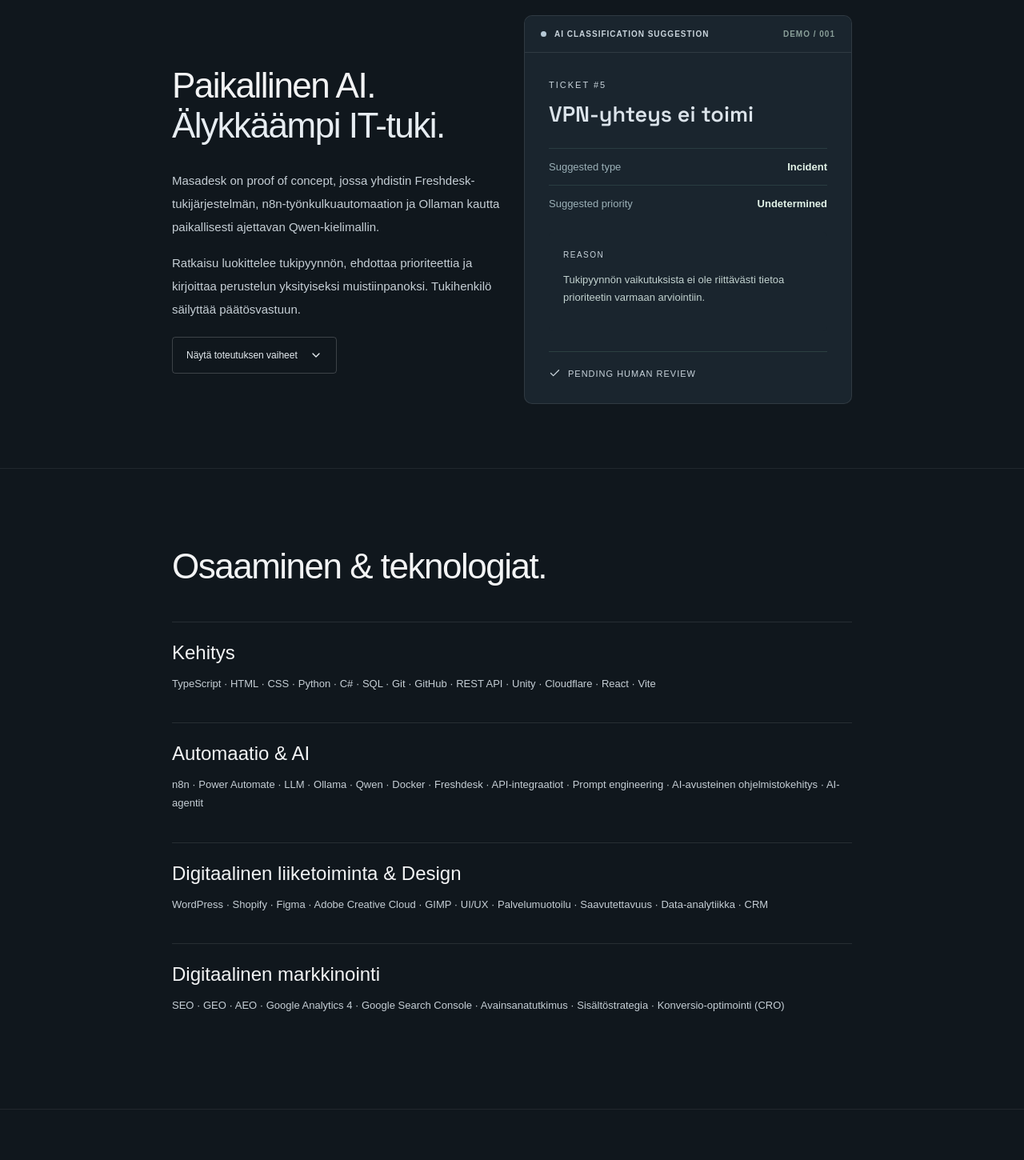
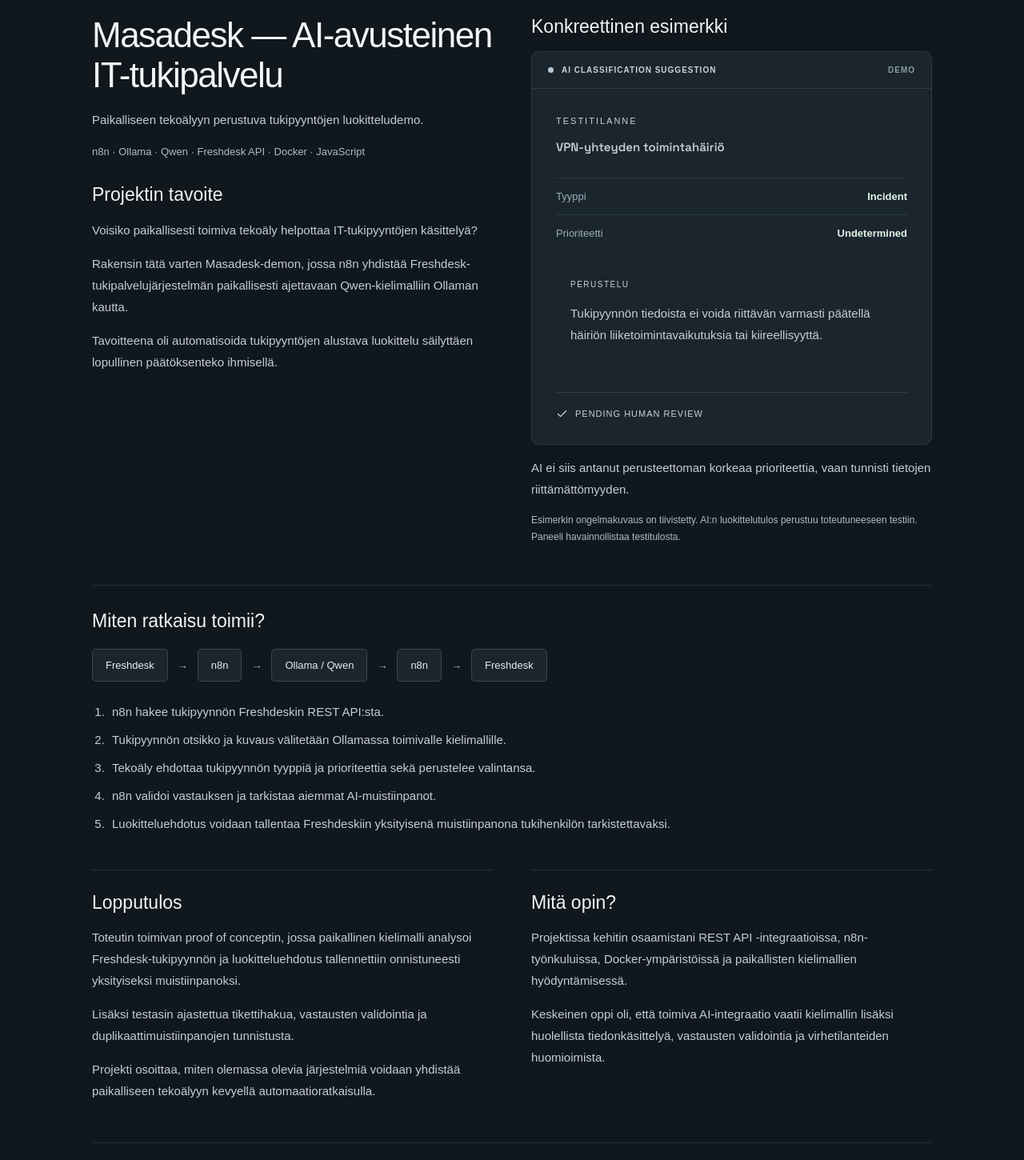
Before and after one commit to ylkka0/Portfolio, a React (Vite) app: page / in a window 1280 px wide. Shown: the part 2640-4090 px from the top of the page at 80% size. Built offline with nearby package versions, Linux system fonts and the light colour scheme.

Commit message:
Expand Masadesk into a complete technical portfolio case

```diff
--- a/src/App.tsx
+++ b/src/App.tsx
@@ -21,7 +21,7 @@ const projects: Project[] = [
     title: 'Masadesk',
     category: 'AI / AUTOMAATIO / API',
     description: 'Proof of concept IT-tukipyyntöjen luokitteluun. Freshdesk, n8n ja paikallinen Ollama-kielimalli muodostavat perustellun AI-ehdotuksen tukihenkilön tarkistettavaksi.',
-    technologies: ['n8n', 'Freshdesk API', 'Ollama', 'Docker', 'JavaScript'],
+    technologies: ['n8n', 'Ollama', 'Qwen', 'Freshdesk API', 'Docker', 'JavaScript'],
     link: '#masadesk',
     action: 'Tutustu toteutukseen',
     illustration: 'masadesk',
@@ -113,7 +113,6 @@ function ProjectVisual({ kind }: { kind: string }) {
 }
 
 function App() {
-  const [detailsOpen, setDetailsOpen] = useState(false);
   const [projectsOpen, setProjectsOpen] = useState(false);
   const [activeProject, setActiveProject] = useState(0);
   const closeMenu = () => setProjectsOpen(false);
@@ -162,27 +161,57 @@ function App() {
         </section>
 
         <section id="masadesk" className="section case-section">
-          <div className="container case-layout">
+          <div className="container case-layout masadesk-case">
             <div className="case-intro">
-              <span className="eyebrow"><span className="eyebrow-line" /> CASE STUDY / MASADESK</span>
-              <h2>Paikallinen AI.<br /><span>Älykkäämpi IT-tuki.</span></h2>
-              <p>Masadesk on proof of concept, jossa yhdistin Freshdesk-tukijärjestelmän, n8n-työnkulkuautomaation ja Ollaman kautta paikallisesti ajettavan Qwen-kielimallin.</p>
-              <p>Ratkaisu luokittelee tukipyynnön, ehdottaa prioriteettia ja kirjoittaa perustelun yksityiseksi muistiinpanoksi. Tukihenkilö säilyttää päätösvastuun.</p>
-              <button className="outline-action" onClick={() => setDetailsOpen(!detailsOpen)} aria-expanded={detailsOpen} aria-controls="masadesk-details">{detailsOpen ? 'Piilota toteutuksen vaiheet' : 'Näytä toteutuksen vaiheet'} <ChevronDown className={detailsOpen ? 'rotated' : ''} size={16}/></button>
+              <h2>Masadesk — AI-avusteinen IT-tukipalvelu</h2>
+              <p>Paikalliseen tekoälyyn perustuva tukipyyntöjen luokitteludemo.</p>
+              <p className="case-technologies">n8n · Ollama · Qwen · Freshdesk API · Docker · JavaScript</p>
+              <h3>Projektin tavoite</h3>
+              <p>Voisiko paikallisesti toimiva tekoäly helpottaa IT-tukipyyntöjen käsittelyä?</p>
+              <p>Rakensin tätä varten Masadesk-demon, jossa n8n yhdistää Freshdesk-tukipalvelujärjestelmän paikallisesti ajettavaan Qwen-kielimalliin Ollaman kautta.</p>
+              <p>Tavoitteena oli automatisoida tukipyyntöjen alustava luokittelu säilyttäen lopullinen päätöksenteko ihmisellä.</p>
             </div>
-            <div className="case-panel">
-              <div className="case-panel-head"><span><span className="status-dot"/> AI CLASSIFICATION SUGGESTION</span><span>DEMO / 001</span></div>
-              <div className="case-panel-body"><span className="terminal-label">TICKET #5</span><p className="panel-subtitle">VPN-yhteys ei toimi</p><div className="case-row"><span>Suggested type</span><strong>Incident</strong></div><div className="case-row"><span>Suggested priority</span><strong>Undetermined</strong></div><div className="case-reason"><span>REASON</span><p>Tukipyynnön vaikutuksista ei ole riittävästi tietoa prioriteetin varmaan arviointiin.</p></div><div className="case-footer"><Check size={15}/> PENDING HUMAN REVIEW</div></div>
+            <div className="case-example">
+              <h3>Konkreettinen esimerkki</h3>
+              <div className="case-panel">
+                <div className="case-panel-head"><span><span className="status-dot"/> AI CLASSIFICATION SUGGESTION</span><span>DEMO</span></div>
+                <div className="case-panel-body">
+                  <span className="terminal-label">TESTITILANNE</span>
+                  <p className="panel-subtitle">VPN-yhteyden toimintahäiriö</p>
+                  <div className="case-row"><span>Tyyppi</span><strong>Incident</strong></div>
+                  <div className="case-row"><span>Prioriteetti</span><strong>Undetermined</strong></div>
+                  <div className="case-reason"><span>PERUSTELU</span><p>Tukipyynnön tiedoista ei voida riittävän varmasti päätellä häiriön liiketoimintavaikutuksia tai kiireellisyyttä.</p></div>
+                  <div className="case-footer"><Check size={15}/> PENDING HUMAN REVIEW</div>
+                </div>
+              </div>
+              <p>AI ei siis antanut perusteettoman korkeaa prioriteettia, vaan tunnisti tietojen riittämättömyyden.</p>
+              <p className="case-caption">Esimerkin ongelmakuvaus on tiivistetty. AI:n luokittelutulos perustuu toteutuneeseen testiin. Paneeli havainnollistaa testitulosta.</p>
             </div>
-            {detailsOpen && <div className="case-details" id="masadesk-details">
-              {[
-                ['01', 'Tukipyyntö Freshdeskistä', 'n8n hakee tukipyynnön Freshdesk API:n kautta.'],
-                ['02', 'Paikallinen kielimalli', 'Ollama välittää tiketin Qwen-mallille.'],
-                ['03', 'Tuloksen validointi', 'Luokittelun tyyppi, prioriteetti ja perustelu tarkistetaan.'],
-                ['04', 'Yksityinen AI-muistiinpano', 'Tuloksesta muodostetaan tarkistettava ehdotus Freshdeskiin.']
-              ].map(([number,title,detail]) => <div className="case-step" key={number}><span>{number}</span><div><strong>{title}</strong><p>{detail}</p></div></div>)}
-              <p className="case-disclaimer">Toteutettu ja testattu teknisenä demona. Ei tuotantovalmis automaatio tai automaattinen päätöksentekojärjestelmä.</p>
-            </div>}
+            <div className="case-architecture">
+              <h3>Miten ratkaisu toimii?</h3>
+              <div className="case-flow" aria-label="Freshdesk, n8n, Ollama ja Qwen, n8n, Freshdesk">
+                {['Freshdesk', 'n8n', 'Ollama / Qwen', 'n8n', 'Freshdesk'].map((name,i)=><div className="case-flow-stage" key={i}><span>{name}</span>{i<4&&<span className="case-flow-arrow" aria-hidden="true">→</span>}</div>)}
+              </div>
+              <ol className="case-process">
+                <li>n8n hakee tukipyynnön Freshdeskin REST API:sta.</li>
+                <li>Tukipyynnön otsikko ja kuvaus välitetään Ollamassa toimivalle kielimallille.</li>
+                <li>Tekoäly ehdottaa tukipyynnön tyyppiä ja prioriteettia sekä perustelee valintansa.</li>
+                <li>n8n validoi vastauksen ja tarkistaa aiemmat AI-muistiinpanot.</li>
+                <li>Luokitteluehdotus voidaan tallentaa Freshdeskiin yksityisenä muistiinpanona tukihenkilön tarkistettavaksi.</li>
+              </ol>
+            </div>
+            <div className="case-outcome">
+              <h3>Lopputulos</h3>
+              <p>Toteutin toimivan proof of conceptin, jossa paikallinen kielimalli analysoi Freshdesk-tukipyynnön ja luokitteluehdotus tallennettiin onnistuneesti yksityiseksi muistiinpanoksi.</p>
+              <p>Lisäksi testasin ajastettua tikettihakua, vastausten validointia ja duplikaattimuistiinpanojen tunnistusta.</p>
+              <p>Projekti osoittaa, miten olemassa olevia järjestelmiä voidaan yhdistää paikalliseen tekoälyyn kevyellä automaatioratkaisulla.</p>
+            </div>
+            <div className="case-learning">
+              <h3>Mitä opin?</h3>
+              <p>Projektissa kehitin osaamistani REST API -integraatioissa, n8n-työnkuluissa, Docker-ympäristöissä ja paikallisten kielimallien hyödyntämisessä.</p>
+              <p>Keskeinen oppi oli, että toimiva AI-integraatio vaatii kielimallin lisäksi huolellista tiedonkäsittelyä, vastausten validointia ja virhetilanteiden huomioimista.</p>
+            </div>
+            <p className="case-disclaimer">Projektin rajaus: Tekninen proof of concept. Tuotantokäyttöä tai mitattuja ajansäästöjä ei ole osoitettu.</p>
           </div>
         </section>
 
--- a/src/styles.css
+++ b/src/styles.css
@@ -69,3 +69,21 @@
 .site-header .nav{gap:24px}
 .site-header .nav .info-nav-link{padding:12px 0;white-space:nowrap}
 @media(max-width:680px){.site-header .nav{gap:12px}}
+
+/* Masadesk portfolio case */
+.masadesk-case.container{width:min(1050px,calc(100% - 48px));gap:36px 48px;align-items:start}
+.masadesk-case .case-intro h2{margin:0 0 16px}
+.masadesk-case h3{font:400 23px/1.25 Arial;margin:0 0 16px;color:#f3f4f5}
+.masadesk-case p,.masadesk-case li{font-size:15px;line-height:1.8;color:#c5ced5}
+.masadesk-case .case-technologies{font-size:13px;margin:0 0 28px;color:#aebcc6}
+.masadesk-case .case-caption,.masadesk-case .case-disclaimer{font-size:12px;color:#aebcc6}
+.masadesk-case .case-architecture{grid-column:1/-1;border-top:1px solid #ffffff19;padding-top:30px;min-width:0}
+.case-flow{display:flex;flex-wrap:wrap;align-items:center;gap:12px;margin:20px 0 24px}
+.case-flow-stage{display:flex;align-items:center;gap:12px;font-size:13px}
+.case-flow-stage>span:first-child{padding:12px 16px;border:1px solid #ffffff25;border-radius:5px;background:#1a252e;color:#e7edf2}
+.case-flow-arrow{color:#aebcc6}
+.case-process{padding-left:20px;margin:0}
+.case-process li{padding-left:5px;margin-bottom:8px}
+.masadesk-case .case-outcome,.masadesk-case .case-learning{border-top:1px solid #ffffff19;padding-top:26px;min-width:0}
+.masadesk-case .case-disclaimer{margin:0;grid-column:1/-1;border-top:1px solid #ffffff19;padding-top:18px}
+@media(max-width:680px){.masadesk-case.container{width:calc(100% - 36px);gap:28px}.case-flow,.case-flow-stage{gap:8px}.case-flow-stage>span:first-child{padding:9px 10px}}
```
